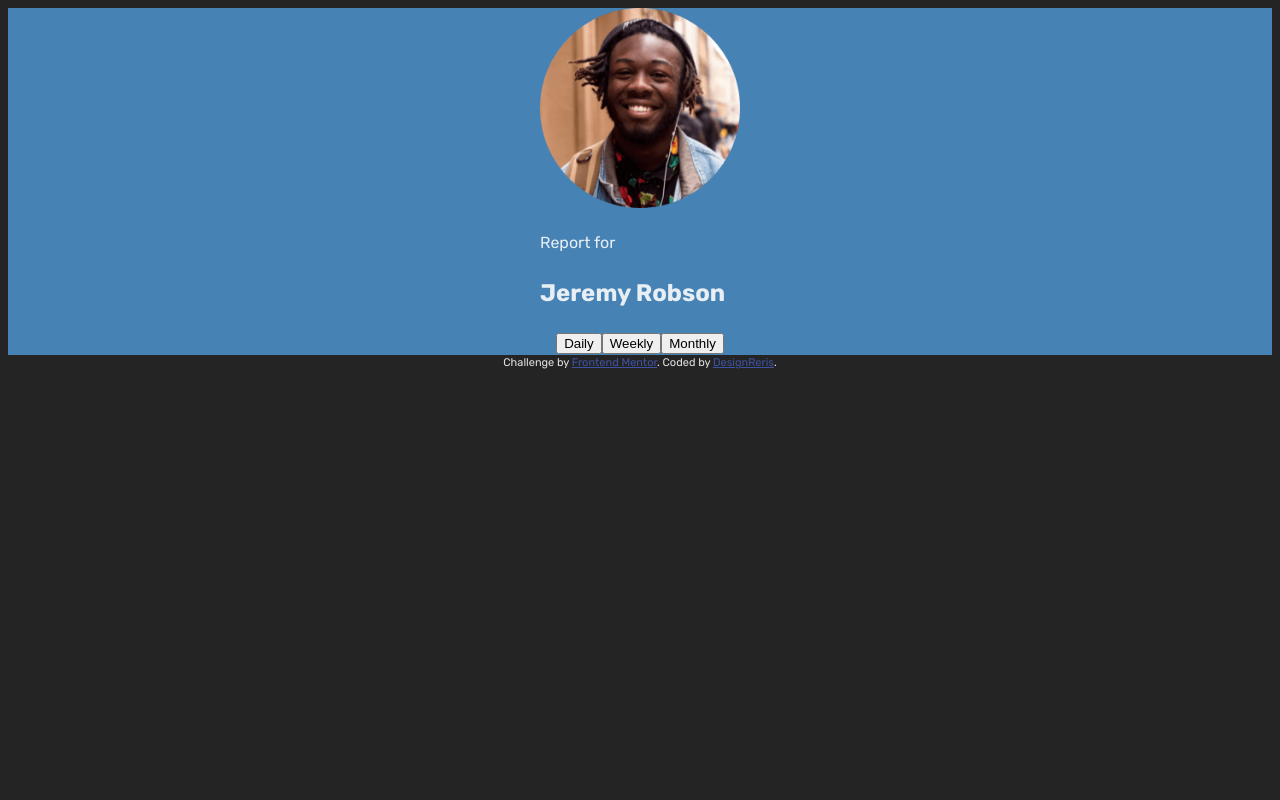
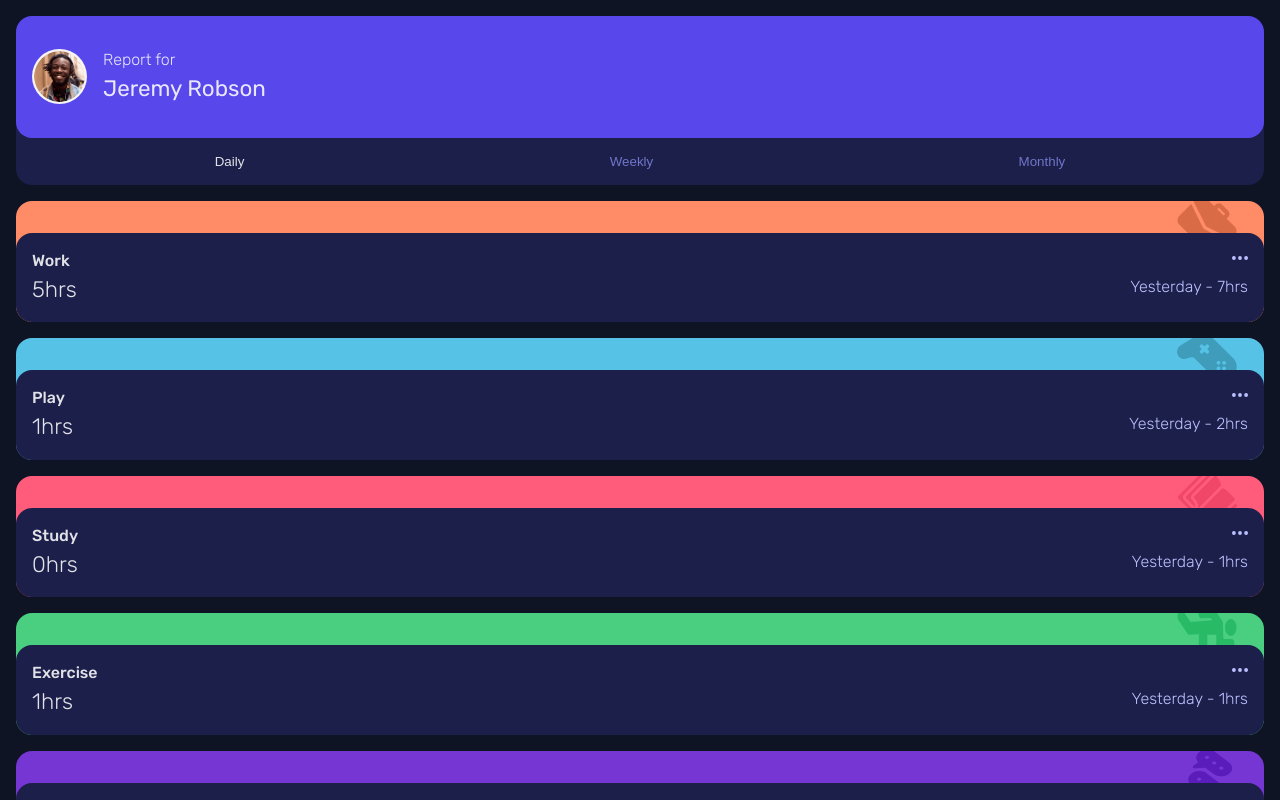
Before and after one commit to WinjiShinji/challenge_timetrackingdashboard, a React (Vite) app: page / in a window 1280 px wide. Shown: the top 800 px of the page. Built offline with nearby package versions, Linux system fonts and the light colour scheme.

Commit message:
Home Layout

```diff
--- /dev/null
+++ b/src/assets/images/imageList.ts
@@ -0,0 +1,17 @@
+import profile from "./image-jeremy.png"
+import work from "./icon-work.svg"
+import play from "./icon-play.svg"
+import study from "./icon-study.svg"
+import exercise from "./icon-exercise.svg"
+import social from "./icon-social.svg"
+import selfcare from "./icon-self-care.svg"
+
+export const imageList = {
+  profile: profile,
+  work: work,
+  play: play,
+  study: study,
+  exercise: exercise,
+  social: social,
+  selfcare: selfcare,
+}
--- /dev/null
+++ b/src/components/CardTemplate.tsx
@@ -0,0 +1,87 @@
+import { useContext } from "react"
+import Ellipsis from "../assets/images/icon-ellipsis.svg"
+import AppContext from "../context/AppContext"
+
+type Props = {
+  data: {
+    title: string
+    timeframes: {
+      daily: {
+        current: number
+        previous: number
+      }
+      weekly: {
+        current: number
+        previous: number
+      }
+      monthly: {
+        current: number
+        previous: number
+      }
+    }
+  }
+  image: string
+}
+export default function CardTemplate({ data, image }: Props) {
+  const { state } = useContext(AppContext)
+  return (
+    <section className={`card_template ${data.title}`}>
+      <header>
+        <img
+          className="card_template-img"
+          src={image}
+          alt={data.title}
+          width={50}
+          height={50}
+          loading="eager"
+        />
+      </header>
+      <div className="card_template-body">
+        <div>
+          <h1>{data.title}</h1>
+          <p>
+            {state.daily
+              ? data.timeframes.daily.current
+              : state.weekly
+              ? data.timeframes.weekly.current
+              : state.monthly
+              ? data.timeframes.monthly.current
+              : "0"}
+            <span>hrs</span>
+          </p>
+        </div>
+        <div>
+          <img
+            className="card_template-ellipsis"
+            src={Ellipsis}
+            alt={"Card options"}
+            width={50}
+            height={50}
+            loading="eager"
+          />
+          <p>
+            {state.daily
+              ? "Yesterday"
+              : state.weekly
+              ? "Last Week"
+              : state.monthly
+              ? "Last Month"
+              : ""}{" "}
+            -
+            <span>
+              {" "}
+              {state.daily
+                ? data.timeframes.daily.previous
+                : state.weekly
+                ? data.timeframes.weekly.previous
+                : state.monthly
+                ? data.timeframes.monthly.previous
+                : "0"}
+              hrs
+            </span>
+          </p>
+        </div>
+      </div>
+    </section>
+  )
+}
--- a/src/components/CardTop.tsx
+++ b/src/components/CardTop.tsx
@@ -4,7 +4,6 @@ import AppContext from "../context/AppContext"
 
 export default function CardTop() {
   const { state, dispatch } = useContext(AppContext)
-  console.log(state)
 
   return (
     <section className="card_top">
@@ -24,9 +23,9 @@ export default function CardTop() {
         </div>
       </header>
       {/* Card Body */}
-      <div>
+      <div className="card_body">
         <button
-          className="card_top-btn"
+          className={`card_top-btn ${state.daily === true ? "active" : ""}`}
           type="button"
           onClick={() => {
             dispatch({ type: "daily" })
@@ -35,7 +34,7 @@ export default function CardTop() {
           Daily
         </button>
         <button
-          className="card_top-btn"
+          className={`card_top-btn ${state.weekly === true ? "active" : ""}`}
           type="button"
           onClick={() => {
             dispatch({ type: "weekly" })
@@ -44,7 +43,7 @@ export default function CardTop() {
           Weekly
         </button>
         <button
-          className="card_top-btn"
+          className={`card_top-btn ${state.monthly === true ? "active" : ""}`}
           type="button"
           onClick={() => {
             dispatch({ type: "monthly" })
--- a/src/context/AppContext.tsx
+++ b/src/context/AppContext.tsx
@@ -57,7 +57,7 @@ const timeReducer = (state: State, action: ReducerAction) => {
 }
 
 // ==== Context ==== //
-// @FIX: {} as Context - Double Casted!
+// @FIX: {} as Context!
 const AppContext = createContext<Context>({} as Context)
 export const AppProvider = ({ children }: Props) => {
   const [state, dispatch] = useReducer(timeReducer, initState)
--- a/src/data/data.json
+++ b/src/data/data.json
@@ -1,6 +1,7 @@
 [
   {
-    "title": "Work",
+    "work": {
+      "title": "work",
       "timeframes": {
         "daily": {
           "current": 5,
@@ -16,8 +17,8 @@
         }
       }
     },
-  {
-    "title": "Play",
+    "play": {
+      "title": "play",
       "timeframes": {
         "daily": {
           "current": 1,
@@ -33,8 +34,8 @@
         }
       }
     },
-  {
-    "title": "Study",
+    "study": {
+      "title": "study",
       "timeframes": {
         "daily": {
           "current": 0,
@@ -50,8 +51,8 @@
         }
       }
     },
-  {
-    "title": "Exercise",
+    "exercise": {
+      "title": "exercise",
       "timeframes": {
         "daily": {
           "current": 1,
@@ -67,8 +68,8 @@
         }
       }
     },
-  {
-    "title": "Social",
+    "social": {
+      "title": "social",
       "timeframes": {
         "daily": {
           "current": 1,
@@ -84,8 +85,8 @@
         }
       }
     },
-  {
-    "title": "Self Care",
+    "selfcare": {
+      "title": "selfcare",
       "timeframes": {
         "daily": {
           "current": 0,
@@ -101,4 +102,5 @@
         }
       }
     }
+  }
 ]
--- a/src/index.css
+++ b/src/index.css
@@ -8,9 +8,10 @@
   font-style: normal;
   line-height: 1.5;
 
+  --color: rgba(255, 255, 255, 0.87);
   color-scheme: light dark;
-  color: rgba(255, 255, 255, 0.87);
-  background-color: #242424;
+  color: var(--color);
+  background-color: var(--veryDarkBlue);
 
   font-synthesis: none;
   text-rendering: optimizeLegibility;
@@ -34,17 +35,162 @@
   --paleBlue: hsl(236, 100%, 87%);
 }
 
+/* ==== Browser Reset ==== */
+* {
+  padding: 0;
+  margin: 0;
+  box-sizing: border-box;
+}
+
+main {
+  display: grid;
+  grid-template-columns: repeat(1, 1fr);
+  grid-template-rows: auto;
+  gap: 1rem;
+  padding: 1rem;
+}
+
 /* ==== Cards ==== */
+/* Card Top */
 .card_top {
   display: flex;
   flex-direction: column;
   justify-content: center;
   align-items: center;
+  border-radius: 16px;
+  background-color: var(--darkBlue);
 
-  background-color: steelblue;
+  header {
+    display: flex;
+    width: 100%;
+    padding: 1rem;
+    border-radius: 16px;
+    background-color: var(--blue);
+
+    img {
+      height: 55px;
+      width: 55px;
+      padding: 2px;
+      border-radius: 50%;
+      align-self: center;
+      background-color: whitesmoke;
+    }
+
+    div {
+      padding: 1rem;
+      p {
+        font-weight: 300;
+      }
+      h1 {
+        font-size: 1.4rem;
+        font-weight: 400;
+      }
+    }
+  }
+  .card_body {
+    display: flex;
+    justify-content: center;
+    align-content: center;
+    width: 100%;
+    padding: 1rem;
+
+    button[type="button"] {
+      margin-inline: auto;
+      background: none;
+      border: none;
+      color: var(--desaturatedBlue);
+    }
+    button:hover[type="button"] {
+      cursor: pointer;
+      color: var(--paleBlue);
+    }
+    button.active[type="button"] {
+      color: var(--color);
+    }
+  }
 }
 
-/* Footer */
+/* Card Template */
+.card_template.work {
+  --bg-color: var(--lightRedWork);
+}
+.card_template.play {
+  --bg-color: var(--softBluePlay);
+}
+.card_template.study {
+  --bg-color: var(--lightRedStudy);
+}
+.card_template.exercise {
+  --bg-color: var(--limeGreenExercise);
+}
+.card_template.social {
+  --bg-color: var(--violetSocial);
+}
+.card_template.selfcare {
+  --bg-color: var(--softOrangeSelfCare);
+}
+.card_template {
+  padding: 2rem 0 0 0;
+  border-radius: 16px;
+  background-color: var(--bg-color);
+  overflow: hidden;
+  text-transform: capitalize;
+
+  header {
+    position: relative;
+    img {
+      position: absolute;
+      top: -32px;
+      right: 32px;
+      transform: scale(1.2);
+    }
+  }
+
+  .card_template-body {
+    display: flex;
+    flex-direction: row;
+    justify-content: space-between;
+    align-content: center;
+    padding: 1rem;
+    border-radius: 16px 16px 0 0;
+    background-color: var(--darkBlue);
+    contain: content;
+
+    div:first-child {
+      display: flex;
+      flex-direction: column;
+      justify-content: space-around;
+      align-items: flex-start;
+      h1 {
+        font-size: 1rem;
+        font-weight: 500;
+      }
+      p {
+        font-size: 1.4rem;
+        font-weight: 300;
+      }
+    }
+
+    div:last-child {
+      display: flex;
+      flex-direction: column;
+      justify-content: space-around;
+      align-items: flex-end;
+      text-align: right;
+      img {
+        height: 0.25rem;
+        width: 1rem;
+      }
+      p {
+        font-size: 1rem;
+        font-weight: 300;
+        color: var(--paleBlue);
+      }
+    }
+  }
+}
+
+/* ==== Footer ==== */
 .attribution {
   font-size: 11px;
   text-align: center;
--- a/src/pages/Home.tsx
+++ b/src/pages/Home.tsx
@@ -1,9 +1,19 @@
+import CardTemplate from "../components/CardTemplate"
 import CardTop from "../components/CardTop"
+import { imageList } from "../assets/images/imageList"
+import data from "../data/data.json"
 
 export default function Home() {
+  const activityData = data[0]
   return (
     <main>
       <CardTop />
+      <CardTemplate data={activityData.work} image={imageList.work} />
+      <CardTemplate data={activityData.play} image={imageList.play} />
+      <CardTemplate data={activityData.study} image={imageList.study} />
+      <CardTemplate data={activityData.exercise} image={imageList.exercise} />
+      <CardTemplate data={activityData.social} image={imageList.social} />
+      <CardTemplate data={activityData.selfcare} image={imageList.selfcare} />
     </main>
   )
 }
```
Lines whose indentation alone changed are shown as unchanged.
